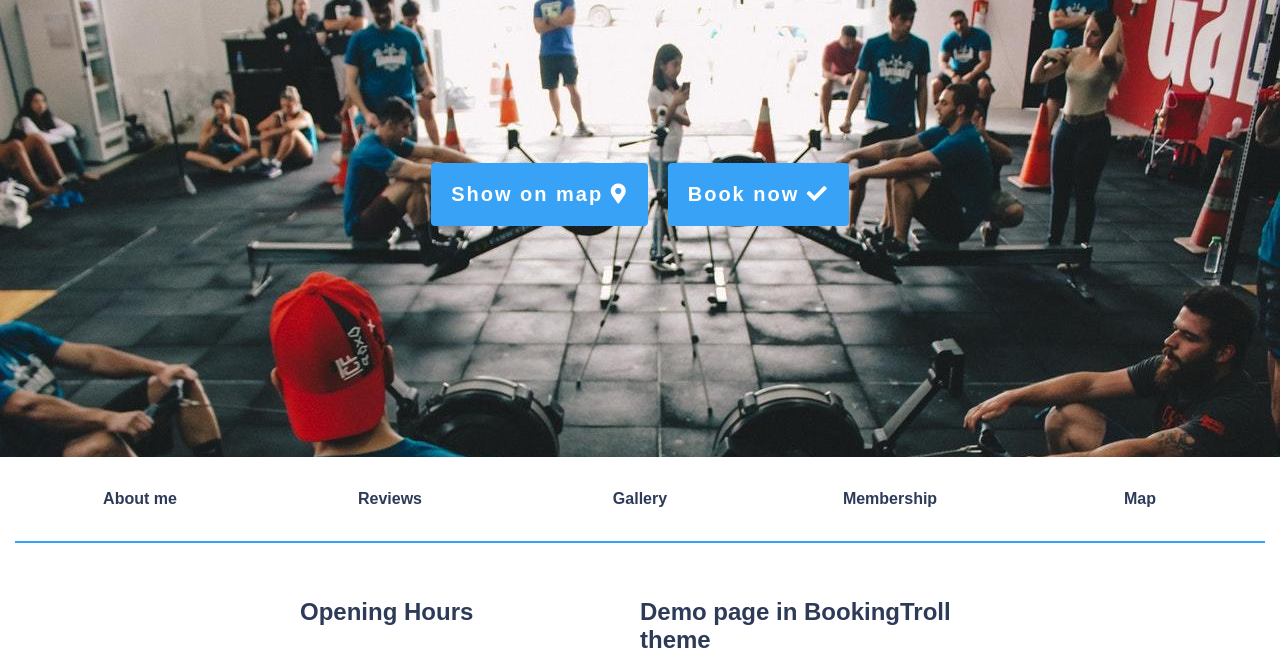
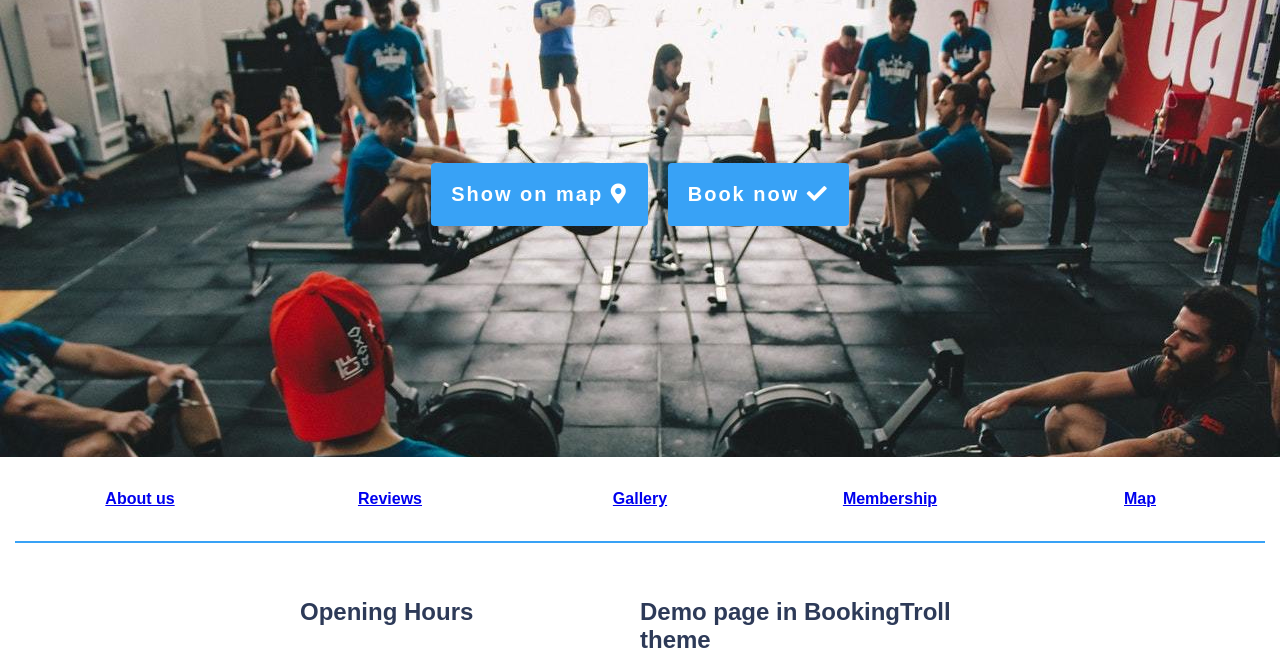
Before and after one commit to dardallin/BookingPage, a plain HTML site: page index.html in a window 1280 px wide. Shown: the part 93-746 px from the top of the page. Drawn offline with Linux system fonts and the light colour scheme; a web font is replaced by a local one.

Commit message:
Added links for navigation panel.

```diff
--- a/index.html
+++ b/index.html
@@ -41,13 +41,14 @@
             </a>
     </div>
 </div>
+<div id="aboutUs"></div>
 <div class="pin-wrapper">
 <div class="navigation-panel pinned">
-    <p class="panel-element">About me</p>
-    <p class="panel-element">Reviews</p>
-    <p class="panel-element">Gallery</p>
-    <p class="panel-element">Membership</p>
-    <p class="panel-element">Map</p>
+    <p class="panel-element"><a href="#aboutUs">About us</a></p>
+    <p class="panel-element"><a href="#allReviews">Reviews</a></p>
+    <p class="panel-element"><a href="#gallery">Gallery</a></p>
+    <p class="panel-element"><a href="#membership">Membership</a></p>
+    <p class="panel-element"><a href="#map">Map</a></p>
 </div>
 </div>
 
@@ -101,11 +102,11 @@
             <li>Custom CSS</li>
         </ul>
     </div>
-    <div class="block3">
+    <div class="block3" id="allReviews">
         <div class="block-title"></div>
     </div>
 </div>
-<div class="allReviews-section">
+<div class="allReviews-section" id="gallery">
     <a class="btn review-btn">All reviews</a>
 </div>
 
@@ -145,7 +146,7 @@
     </div>
 </div>
 
-<div style="clear: both"></div>
+<div style="clear: both" id="membership"></div>
 
 <div class="options">
     <div class="options-title">Membership options</div>
@@ -236,8 +237,8 @@
     </div>
 </div>
 
-<div class="allOptionArea">
-    <a href="#" class="btn all-options-btn">See all plans</a>
+<div class="allOptionArea" >
+    <a href="#" class="btn all-options-btn" id="map">See all plans</a>
 </div>
 
 <div class="map-area">
--- a/script/script.js
+++ b/script/script.js
@@ -9,6 +9,5 @@ $('.popup-gallery').each(function() { // the containers for all your galleries
 });
 
 $(".pin-wrapper").pin({
-    // margin: {left: 10, right: 10}
 
 });
--- a/style.scss
+++ b/style.scss
@@ -166,6 +166,7 @@ body {
 
   .all-options {
     display: flex;
+    justify-content: center;
   }
 
   .options-title {
```
Also changed, not shown: style.css, 1 other file.
